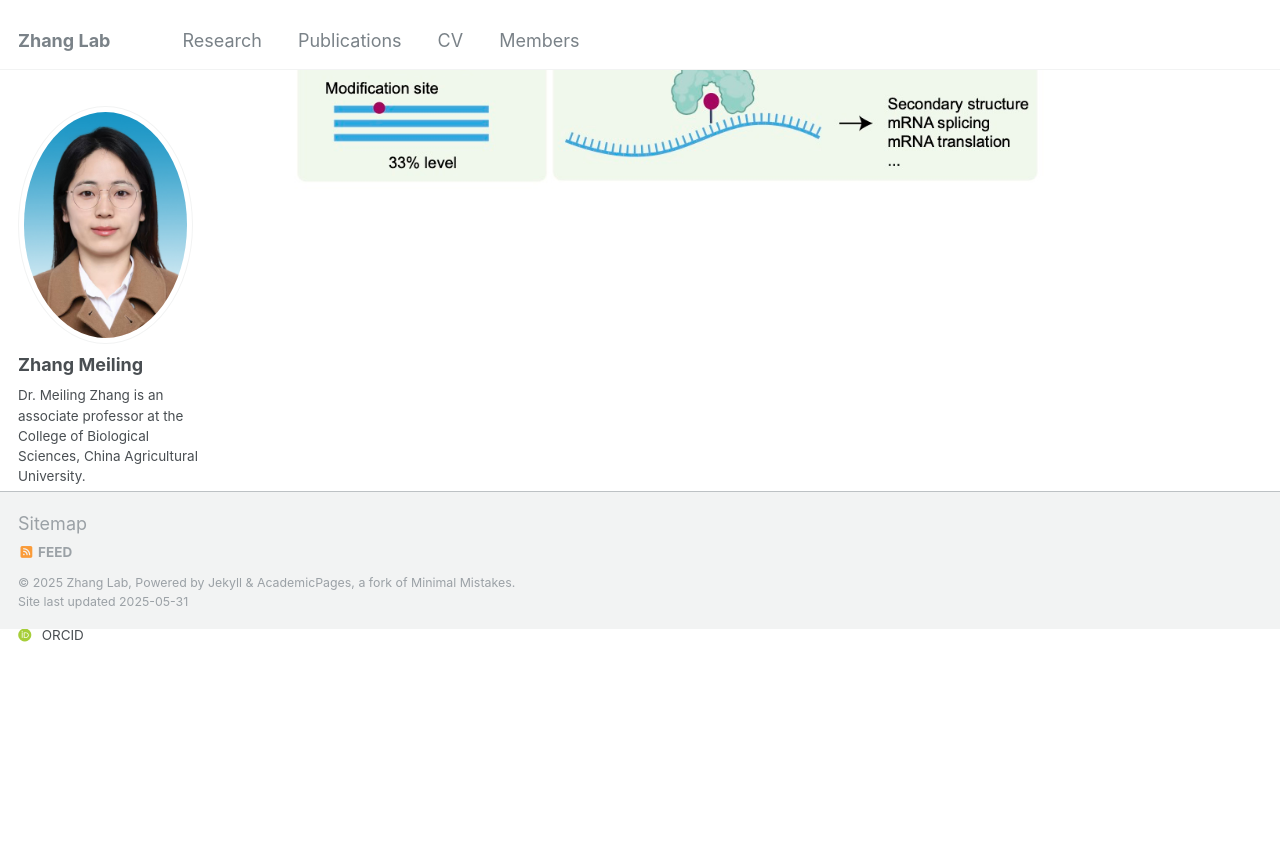
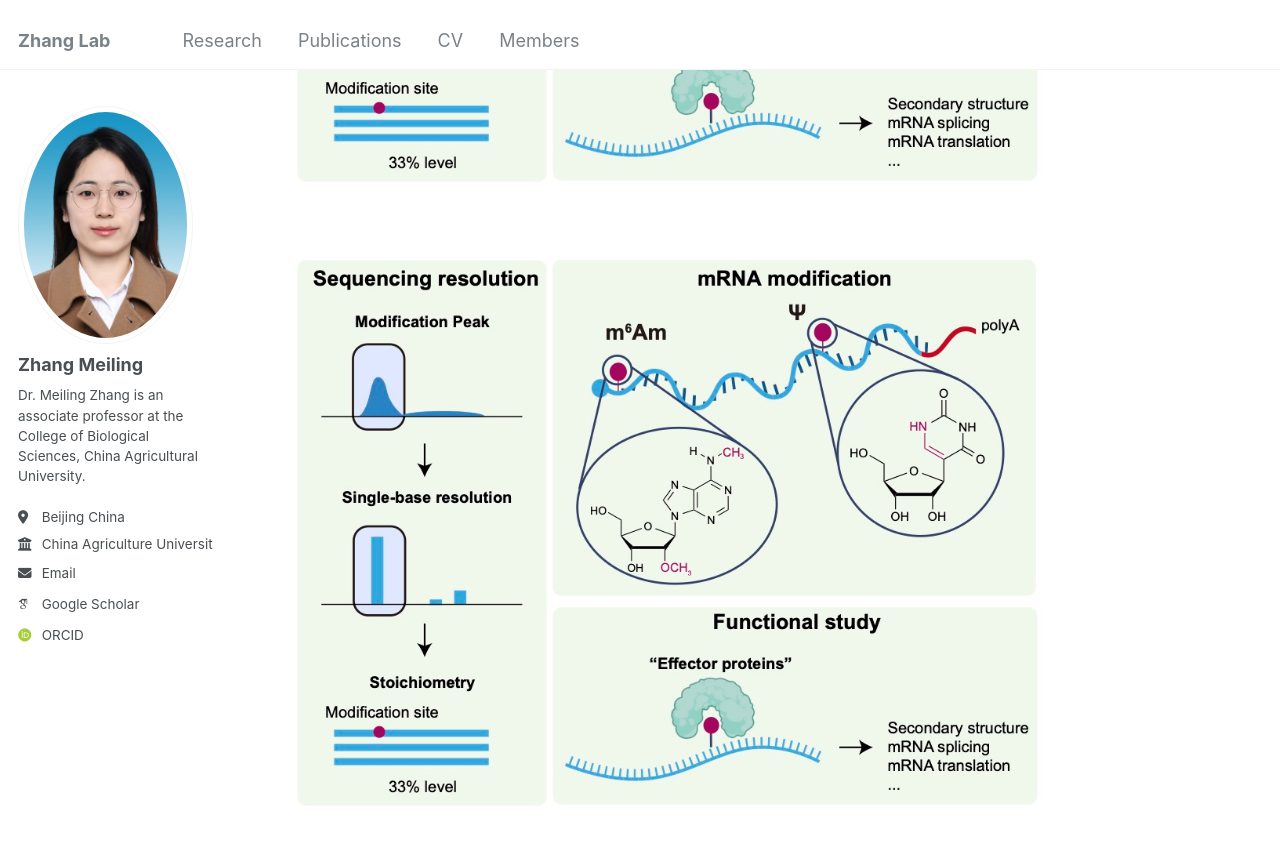
Before and after one commit to Hui50138/ZhangMeiling-Lab, a Jekyll site: the page built from _pages/markdown.md, in a window 1280 px wide and 900 px high, scrolled down 1138 px. Shown: the top 844 px of the window. Built offline with Jekyll 4.4.1, drawn with Linux system fonts in a browser that asks for light colours; some web fonts are replaced; before the commit the page ends 1767 px from its top, so only the background shows below that.

Commit message:
Update markdown.md

```diff
--- a/_pages/markdown.md
+++ b/_pages/markdown.md
@@ -22,3 +22,7 @@ Beyond m6A, modifications such as pseudouridine (Ψ), N6,2'-O-dimethyladenosine
 <figure>
   <img src="/assets/images/members/Research.jpg" alt="Research" style="width: 100%; border-radius: 10px;">
 </figure>
+
+<figure>
+  <img src="{{ site.url }}/assets/images/members/Research.jpg" alt="Research" style="width: 100%; border-radius: 10px;">
+</figure>
```
